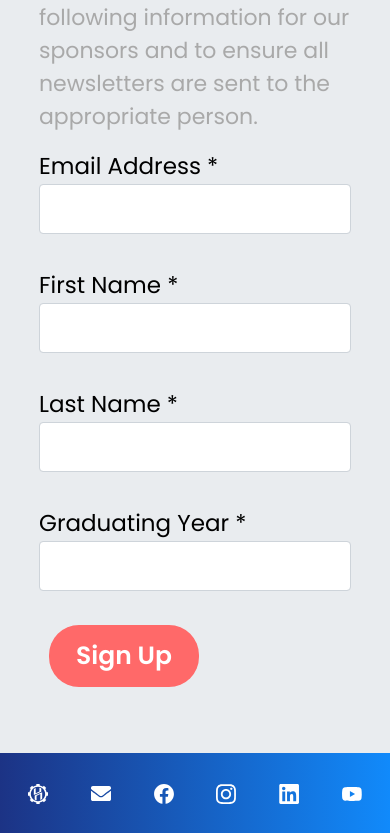
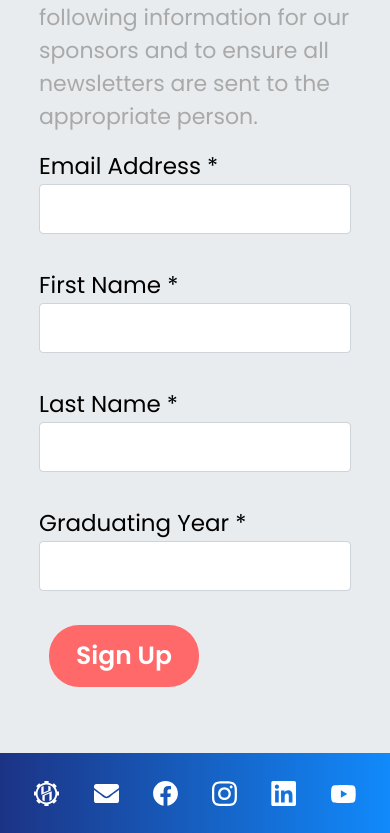
Before and after one commit to HackAtUCI/Club-Site, a React (Create React App) app: page / in a window 390 px wide. Shown: the part 5634-6467 px from the top of the page. Built offline with nearby package versions, Linux system fonts and the light colour scheme; no server answers.

Commit message:
Adjust footer icon layout and alt text
- Simplify footer styles
- Add more descriptive alt text to footer icons

```diff
--- a/src/app/containers/footer/Footer.js
+++ b/src/app/containers/footer/Footer.js
@@ -1,6 +1,5 @@
 import React from "react";
 
-import "./Footer.scss";
 import HackIcon from "assets/hack-at-uci-logo.svg";
 import MailIcon from "assets/icons/mail_icon.svg";
 import FacebookIcon from "assets/icons/facebook_icon.svg";
@@ -8,16 +7,30 @@ import InstagramIcon from "assets/icons/instagram_icon.svg";
 import LinkedInIcon from "assets/icons/linkedin_icon.svg";
 import YouTubeIcon from "assets/icons/youtube_icon.svg";
 
+import "./Footer.scss";
+
 function Footer(props) {
   return (
-    <div className="footer" style={props.style}>
-        <a href="/"><img src={HackIcon} alt="Home"/></a>
-        <a href="mailto:hack@uci.edu"><img src={MailIcon} alt="Mail"/></a>
-        <a href="https://www.facebook.com/UCI.Hack/"><img src={FacebookIcon} alt="Facebook"/></a>
-        <a href="https://www.instagram.com/hackatuci/"><img src={InstagramIcon} alt="Instagram"/></a>
-        <a href="https://www.linkedin.com/company/hackuci"><img src={LinkedInIcon} alt="LinkedIn"/></a>
-        <a href="https://www.youtube.com/channel/UCeQbk4CMo3mxPHMtY80PtFQ"><img src={YouTubeIcon} alt="YouTube"/></a>
-    </div>
+    <footer className="footer" style={props.style}>
+      <a href="/">
+        <img src={HackIcon} alt="Home" />
+      </a>
+      <a href="mailto:hack@uci.edu">
+        <img src={MailIcon} alt="Email Hack at UCI" />
+      </a>
+      <a href="https://www.facebook.com/UCI.Hack/">
+        <img src={FacebookIcon} alt="Hack at UCI Facebook" />
+      </a>
+      <a href="https://www.instagram.com/hackatuci/">
+        <img src={InstagramIcon} alt="Hack at UCI Instagram" />
+      </a>
+      <a href="https://www.linkedin.com/company/hackuci">
+        <img src={LinkedInIcon} alt="Hack at UCI LinkedIn" />
+      </a>
+      <a href="https://www.youtube.com/channel/UCeQbk4CMo3mxPHMtY80PtFQ">
+        <img src={YouTubeIcon} alt="Hack at UCI YouTube Channel" />
+      </a>
+    </footer>
   );
 }
 
--- a/src/app/containers/footer/Footer.scss
+++ b/src/app/containers/footer/Footer.scss
@@ -1,36 +1,25 @@
 @import "src/globals/hack-variables.scss";
-
-.footer img {
-  width: 40px;
-  margin: 20px 25px;
-  filter: brightness(100);
-}
 
 .footer {
   width: 100%;
   height: 80px;
   background: linear-gradient(90deg, #1C3385 0%, #118AFB 100%);
-  color: white;
-  justify-content: center;
-  justify-items: center;
+  display: flex;
+  justify-content: space-evenly;
   align-items: center;
+
+  img {
+    width: 25px;
+    filter: brightness(100);
+  }
 }
 
-@media screen and (max-width: 760px) {
+@media screen and (min-width: 768px) {
   .footer {
-    width: 100%;
-    height: 80px;
-    background: linear-gradient(90deg, #1C3385 0%, #118AFB 100%);
-    color: white;
-    justify-items: center;
-    align-items: center;
-    display: flex;
-    padding: 0 28px;
-    justify-content: space-between;
-  }
-
-  .footer img {
-    width: 20px;
-    margin: 0
+    justify-content: center;
+    img {
+      width: 40px;
+      margin: 20px 40px;
+    }
   }
 }
```
